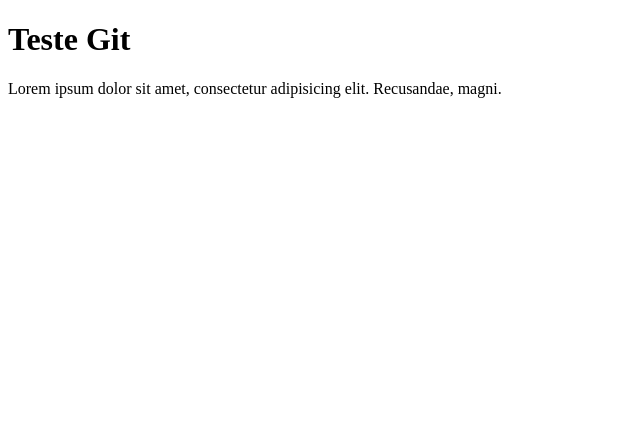
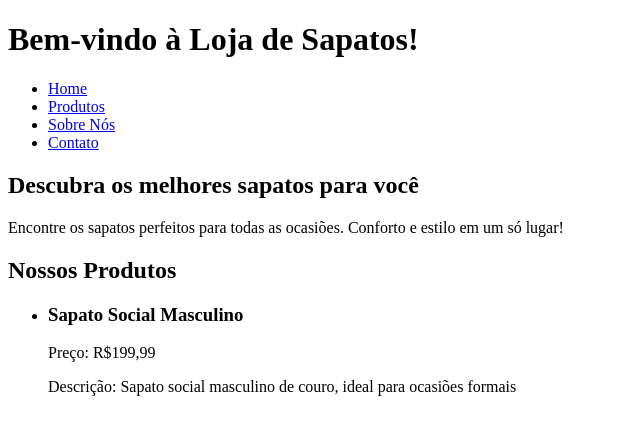
Before and after one commit to Drielle-Lacerda/aula2603, a plain HTML site: page index.html in a window 1280 px wide. Shown: the whole page, without its empty margins (0-640 px from the left). Drawn offline with Linux system fonts and the light colour scheme.

Commit message:
qualquer coisa

```diff
--- a/index.html
+++ b/index.html
@@ -7,7 +7,38 @@
 </head>
 <body>
 
-    <h1>Teste Git</h1>
-    <P>Lorem ipsum dolor sit amet, consectetur adipisicing elit. Recusandae, magni.</P>
+    <!DOCTYPE html>
+<html lang="pt-br">
+<head>
+    <meta charset="UTF-8">
+    <meta name="viewport" content="width=device-width, initial-scale=1.0">
+    <title>Loja de Sapatos</title>
+</head>
+<body>
+    <header>
+        <h1>Bem-vindo à Loja de Sapatos!</h1>
+        <nav>
+            <ul>
+                <li><a href="#home">Home</a></li>
+                <li><a href="#produtos">Produtos</a></li>
+                <li><a href="#sobre">Sobre Nós</a></li>
+                <li><a href="#contato">Contato</a></li>
+            </ul>
+        </nav>
+    </header>
+
+    <section id="home">
+        <h2>Descubra os melhores sapatos para você</h2>
+        <p>Encontre os sapatos perfeitos para todas as ocasiões. Conforto e estilo em um só lugar!</p>
+    </section>
+
+    <section id="produtos">
+        <h2>Nossos Produtos</h2>
+        <ul>
+            <li>
+                <h3>Sapato Social Masculino</h3>
+                <p>Preço: R$199,99</p>
+                <p>Descrição: Sapato social masculino de couro, ideal para ocasiões formais
+
 </body>
 </html>
```
